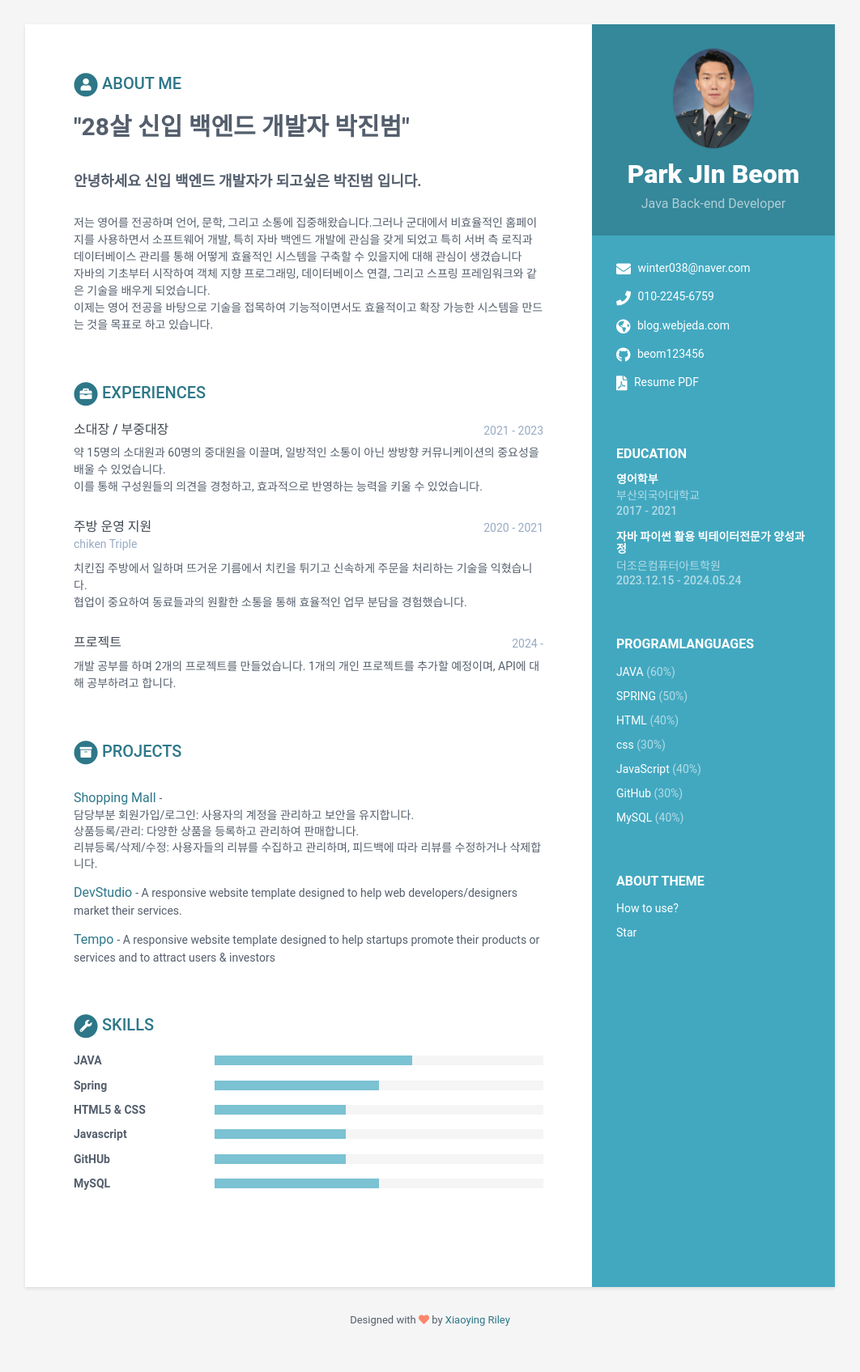
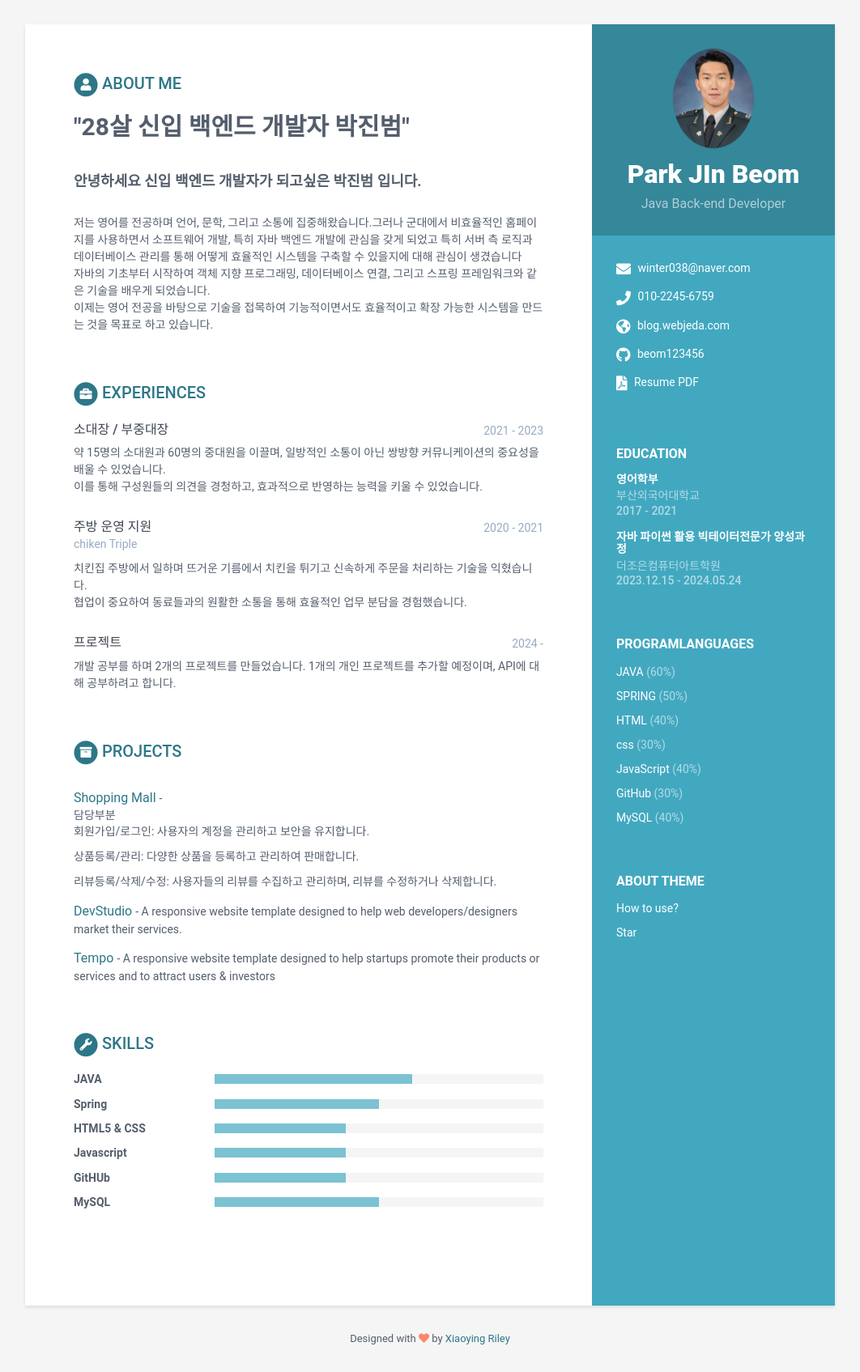
Before and after one commit to beom123456/beom123456.github.io, a Jekyll site: the page built from index.html, in a window 1280 px wide. Shown: the whole page at 81% size, without its empty margins (109-1171 px from the left). Built offline with Jekyll 4.4.1, drawn with Linux system fonts in a browser that asks for light colours; before the commit the page ends 1672 px from its top, so only the background shows below that.

Commit message:
Update data.yml

```diff
--- a/_data/data.yml
+++ b/_data/data.yml
@@ -107,10 +107,10 @@ projects:
       - title: Shopping Mall
         link: "https://github.com/beom123456/beom123456.shoppingMall.git"
         image: "shoppingMall.png"
-        tagline: "<br>담당부분
-                  회원가입/로그인: 사용자의 계정을 관리하고 보안을 유지합니다.<br>
-                  상품등록/관리: 다양한 상품을 등록하고 관리하여 판매합니다.<br>
-                  리뷰등록/삭제/수정: 사용자들의 리뷰를 수집하고 관리하며, 피드백에 따라 리뷰를 수정하거나 삭제합니다."
+        tagline: "<br>담당부분<br>
+                  <p>회원가입/로그인: 사용자의 계정을 관리하고 보안을 유지합니다.</p>
+                  <p>상품등록/관리: 다양한 상품을 등록하고 관리하여 판매합니다.</p>
+                  <p>리뷰등록/삭제/수정: 사용자들의 리뷰를 수집하고 관리하며, 리뷰를 수정하거나 삭제합니다.</p>"
 
       - title: DevStudio
         link: "#"
```
